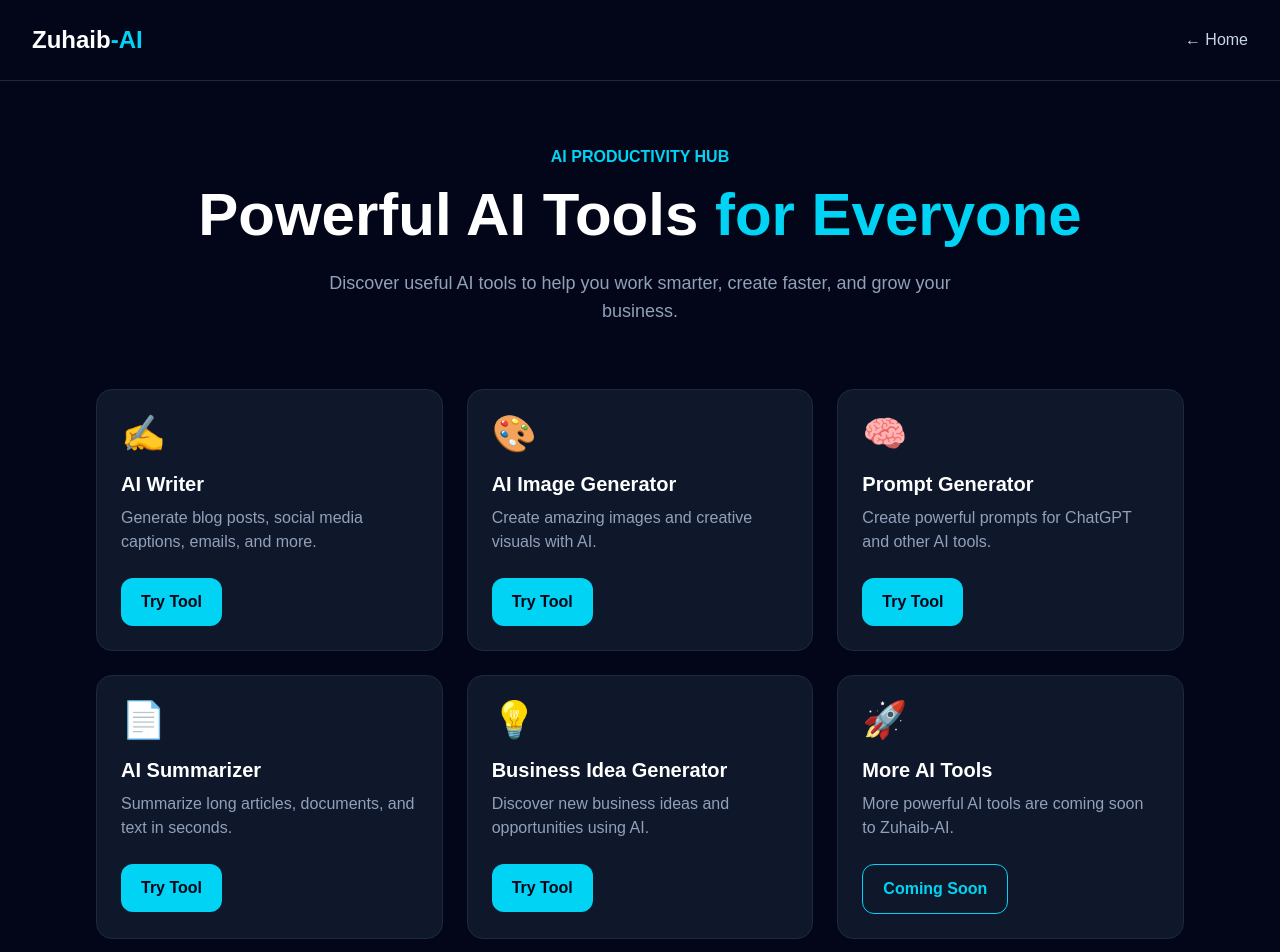
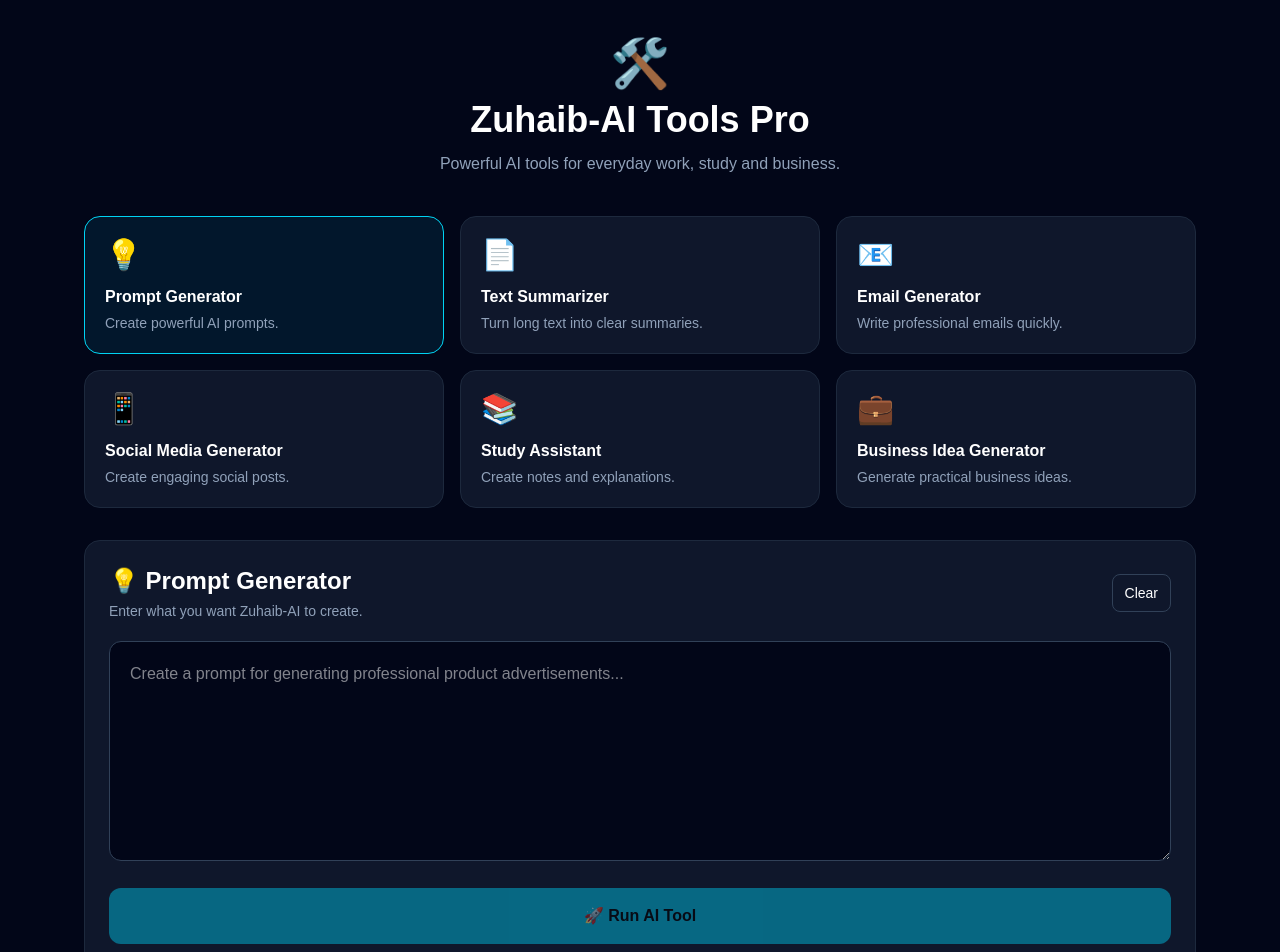
Before and after one commit to syedzuhaib072-max/zuhaib-AI, a Next.js app: page /tools in a window 1280 px wide. Shown: the top 952 px of the page. Built offline with nearby package versions, Linux system fonts and the light colour scheme.

Commit message:
Upgrade AI Tools Pro

```diff
--- a/app/tools/page.tsx
+++ b/app/tools/page.tsx
@@ -1,146 +1,243 @@
+"use client";
+
+import { useState } from "react";
+
+const tools = [
+  {
+    id: "prompt",
+    icon: "💡",
+    name: "Prompt Generator",
+    description: "Create powerful AI prompts.",
+    instruction:
+      "Create a detailed, professional AI prompt based on the user's request. Make it specific, useful, and ready to copy.",
+  },
+  {
+    id: "summary",
+    icon: "📄",
+    name: "Text Summarizer",
+    description: "Turn long text into clear summaries.",
+    instruction:
+      "Summarize the provided text clearly. Keep the most important information and remove unnecessary details.",
+  },
+  {
+    id: "email",
+    icon: "📧",
+    name: "Email Generator",
+    description: "Write professional emails quickly.",
+    instruction:
+      "Write a professional email based on the user's request. Include a suitable subject and polished email body.",
+  },
+  {
+    id: "social",
+    icon: "📱",
+    name: "Social Media Generator",
+    description: "Create engaging social posts.",
+    instruction:
+      "Create an engaging social media post based on the user's request. Include a strong hook and suitable hashtags.",
+  },
+  {
+    id: "study",
+    icon: "📚",
+    name: "Study Assistant",
+    description: "Create notes and explanations.",
+    instruction:
+      "Act as a helpful study assistant. Explain the topic simply and provide clear, exam-ready notes.",
+  },
+  {
+    id: "business",
+    icon: "💼",
+    name: "Business Idea Generator",
+    description: "Generate practical business ideas.",
+    instruction:
+      "Generate realistic business ideas based on the user's request. Include the target customer, how it makes money, and how to start.",
+  },
+];
+
 export default function ToolsPage() {
+  const [selectedTool, setSelectedTool] = useState(tools[0]);
+  const [input, setInput] = useState("");
+  const [result, setResult] = useState("");
+  const [loading, setLoading] = useState(false);
+
+  async function runTool() {
+    if (!input.trim() || loading) return;
+
+    setLoading(true);
+    setResult("");
+
+    const finalPrompt = `${selectedTool.instruction}
+
+User request:
+${input}
+
+Give a high-quality, practical answer.`;
+
+    try {
+      const response = await fetch("/api/generate", {
+        method: "POST",
+        headers: {
+          "Content-Type": "application/json",
+        },
+        body: JSON.stringify({
+          prompt: finalPrompt,
+        }),
+      });
+
+      const data = await response.json();
+
+      if (!response.ok) {
+        throw new Error(data?.text || "AI request failed");
+      }
+
+      setResult(data.text || "No response received.");
+    } catch (error) {
+      console.error("Tool error:", error);
+      setResult("❌ Something went wrong. Please try again.");
+    } finally {
+      setLoading(false);
+    }
+  }
+
+  async function copyResult() {
+    if (!result) return;
+
+    try {
+      await navigator.clipboard.writeText(result);
+    } catch (error) {
+      console.error("Copy failed:", error);
+    }
+  }
+
+  function clearTool() {
+    setInput("");
+    setResult("");
+  }
+
   return (
     <main className="min-h-screen bg-slate-950 text-white">
+      <div className="mx-auto max-w-6xl px-5 py-10">
         {/* Header */}
-      <nav className="flex items-center justify-between px-8 py-6 border-b border-slate-800">
-        <h1 className="text-2xl font-bold">
-          Zuhaib<span className="text-cyan-400">-AI</span>
+        <div className="mb-10 text-center">
+          <div className="mb-3 text-5xl">🛠️</div>
+
+          <h1 className="text-4xl font-bold">
+            Zuhaib-AI Tools Pro
           </h1>
 
-        <a
-          href="/"
-          className="text-slate-300 hover:text-cyan-400"
+          <p className="mt-3 text-slate-400">
+            Powerful AI tools for everyday work, study and business.
+          </p>
+        </div>
+
+        {/* Tools */}
+        <div className="mb-8 grid gap-4 sm:grid-cols-2 lg:grid-cols-3">
+          {tools.map((tool) => {
+            const active = selectedTool.id === tool.id;
+
+            return (
+              <button
+                key={tool.id}
+                onClick={() => {
+                  setSelectedTool(tool);
+                  setResult("");
+                }}
+                className={`rounded-2xl border p-5 text-left transition ${
+                  active
+                    ? "border-cyan-400 bg-cyan-500/10"
+                    : "border-slate-800 bg-slate-900 hover:border-slate-600"
+                }`}
               >
-          ← Home
-        </a>
-      </nav>
+                <div className="text-3xl">{tool.icon}</div>
 
-      {/* Hero */}
-      <section className="mx-auto max-w-6xl px-8 py-16 text-center">
-        <p className="mb-4 text-cyan-400 font-semibold">
-          AI PRODUCTIVITY HUB
-        </p>
-
-        <h2 className="text-4xl md:text-6xl font-bold">
-          Powerful AI Tools
-          <span className="text-cyan-400"> for Everyone</span>
+                <h2 className="mt-3 font-bold">
+                  {tool.name}
                 </h2>
 
-        <p className="mx-auto mt-6 max-w-2xl text-lg text-slate-400">
-          Discover useful AI tools to help you work smarter, create faster,
-          and grow your business.
+                <p className="mt-1 text-sm text-slate-400">
+                  {tool.description}
                 </p>
-      </section>
+              </button>
+            );
+          })}
+        </div>
 
-      {/* Tools Grid */}
-      <section className="mx-auto grid max-w-6xl gap-6 px-8 pb-20 md:grid-cols-3">
-        {/* Tool 1 */}
-        <div className="rounded-2xl border border-slate-800 bg-slate-900 p-6 transition hover:border-cyan-400">
-          <div className="text-4xl">✍️</div>
+        {/* Tool workspace */}
+        <section className="rounded-2xl border border-slate-800 bg-slate-900 p-6">
+          <div className="mb-5 flex items-center justify-between">
+            <div>
+              <h2 className="text-2xl font-bold">
+                {selectedTool.icon} {selectedTool.name}
+              </h2>
 
-          <h3 className="mt-4 text-xl font-bold">
-            AI Writer
-          </h3>
+              <p className="mt-1 text-sm text-slate-400">
+                Enter what you want Zuhaib-AI to create.
+              </p>
+            </div>
 
-          <p className="mt-2 text-slate-400">
-            Generate blog posts, social media captions, emails, and more.
-          </p>
-
-          <button className="mt-6 rounded-xl bg-cyan-400 px-5 py-3 font-semibold text-slate-950 hover:bg-cyan-300">
-            Try Tool
+            <button
+              onClick={clearTool}
+              className="rounded-lg border border-slate-700 px-3 py-2 text-sm hover:bg-slate-800"
+            >
+              Clear
             </button>
           </div>
 
-        {/* Tool 2 */}
-        <div className="rounded-2xl border border-slate-800 bg-slate-900 p-6 transition hover:border-cyan-400">
-          <div className="text-4xl">🎨</div>
+          <textarea
+            value={input}
+            onChange={(e) => setInput(e.target.value)}
+            placeholder={
+              selectedTool.id === "prompt"
+                ? "Create a prompt for generating professional product advertisements..."
+                : selectedTool.id === "summary"
+                ? "Paste the text you want to summarize..."
+                : selectedTool.id === "email"
+                ? "Write an email asking a customer for feedback..."
+                : selectedTool.id === "social"
+                ? "Create an Instagram post for my AI startup..."
+                : selectedTool.id === "study"
+                ? "Explain inflation in simple words for a student..."
+                : "Give me 10 AI business ideas for beginners..."
+            }
+            className="min-h-[220px] w-full resize-y rounded-xl border border-slate-700 bg-slate-950 p-5 text-white outline-none focus:border-cyan-500"
+          />
 
-          <h3 className="mt-4 text-xl font-bold">
-            AI Image Generator
-          </h3>
+          <button
+            onClick={runTool}
+            disabled={loading || !input.trim()}
+            className="mt-5 w-full rounded-xl bg-cyan-500 px-6 py-4 font-bold text-black hover:bg-cyan-400 disabled:cursor-not-allowed disabled:opacity-50"
+          >
+            {loading ? "🤔 Working..." : "🚀 Run AI Tool"}
+          </button>
+        </section>
 
-          <p className="mt-2 text-slate-400">
-            Create amazing images and creative visuals with AI.
-          </p>
+        {/* Result */}
+        {result && (
+          <section className="mt-8 rounded-2xl border border-slate-800 bg-slate-900 p-6">
+            <div className="mb-5 flex items-center justify-between">
+              <h2 className="text-xl font-bold">
+                ✨ Result
+              </h2>
 
-          <button className="mt-6 rounded-xl bg-cyan-400 px-5 py-3 font-semibold text-slate-950 hover:bg-cyan-300">
-            Try Tool
+              <button
+                onClick={copyResult}
+                className="rounded-lg border border-slate-700 px-4 py-2 text-sm hover:bg-slate-800"
+              >
+                📋 Copy
               </button>
             </div>
 
-        {/* Tool 3 */}
-        <div className="rounded-2xl border border-slate-800 bg-slate-900 p-6 transition hover:border-cyan-400">
-          <div className="text-4xl">🧠</div>
-
-          <h3 className="mt-4 text-xl font-bold">
-            Prompt Generator
-          </h3>
-
-          <p className="mt-2 text-slate-400">
-            Create powerful prompts for ChatGPT and other AI tools.
-          </p>
-
-          <button className="mt-6 rounded-xl bg-cyan-400 px-5 py-3 font-semibold text-slate-950 hover:bg-cyan-300">
-            Try Tool
-          </button>
-        </div>
-
-        {/* Tool 4 */}
-        <div className="rounded-2xl border border-slate-800 bg-slate-900 p-6 transition hover:border-cyan-400">
-          <div className="text-4xl">📄</div>
-
-          <h3 className="mt-4 text-xl font-bold">
-            AI Summarizer
-          </h3>
-
-          <p className="mt-2 text-slate-400">
-            Summarize long articles, documents, and text in seconds.
-          </p>
-
-          <button className="mt-6 rounded-xl bg-cyan-400 px-5 py-3 font-semibold text-slate-950 hover:bg-cyan-300">
-            Try Tool
-          </button>
-        </div>
-
-        {/* Tool 5 */}
-        <div className="rounded-2xl border border-slate-800 bg-slate-900 p-6 transition hover:border-cyan-400">
-          <div className="text-4xl">💡</div>
-
-          <h3 className="mt-4 text-xl font-bold">
-            Business Idea Generator
-          </h3>
-
-          <p className="mt-2 text-slate-400">
-            Discover new business ideas and opportunities using AI.
-          </p>
-
-          <button className="mt-6 rounded-xl bg-cyan-400 px-5 py-3 font-semibold text-slate-950 hover:bg-cyan-300">
-            Try Tool
-          </button>
-        </div>
-
-        {/* Tool 6 */}
-        <div className="rounded-2xl border border-slate-800 bg-slate-900 p-6 transition hover:border-cyan-400">
-          <div className="text-4xl">🚀</div>
-
-          <h3 className="mt-4 text-xl font-bold">
-            More AI Tools
-          </h3>
-
-          <p className="mt-2 text-slate-400">
-            More powerful AI tools are coming soon to Zuhaib-AI.
-          </p>
-
-          <button className="mt-6 rounded-xl border border-cyan-400 px-5 py-3 font-semibold text-cyan-400 hover:bg-cyan-400 hover:text-slate-950">
-            Coming Soon
-          </button>
+            <div className="whitespace-pre-wrap leading-7 text-slate-200">
+              {result}
             </div>
           </section>
+        )}
 
-      {/* Footer */}
-      <footer className="border-t border-slate-800 py-8 text-center text-slate-500">
-        © 2026 Zuhaib-AI. Built for the future of AI.
-      </footer>
+        <div className="mt-8 text-center">
+          <span className="rounded-full border border-cyan-500/30 bg-cyan-500/10 px-4 py-2 text-sm text-cyan-300">
+            ⭐ Zuhaib-AI Pro Tools
+          </span>
+        </div>
+      </div>
     </main>
   );
 }
```
Lines whose indentation alone changed are shown as unchanged.
